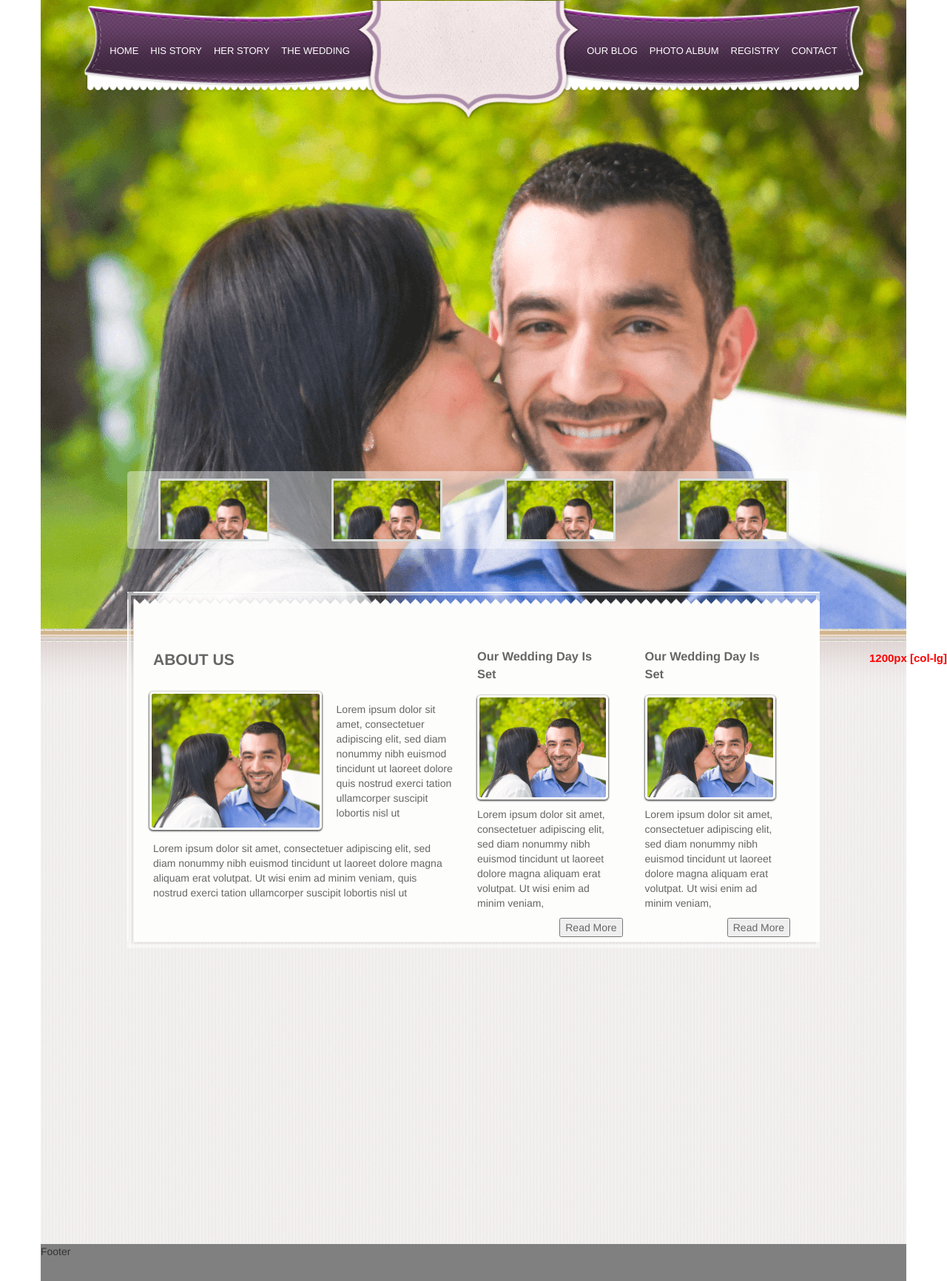
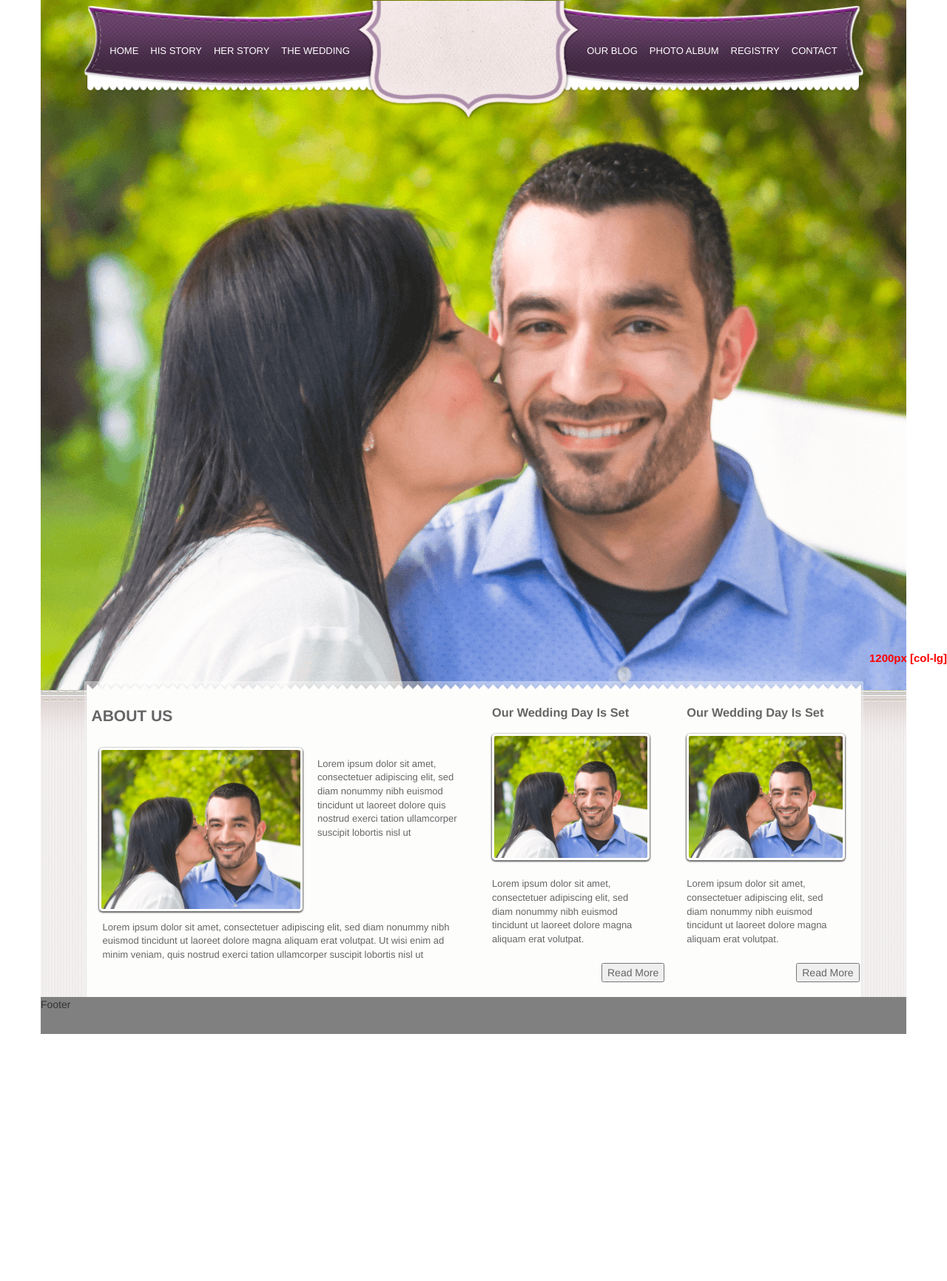
Before and after one commit to navarrorc/wedding-site, a Jekyll site: the page built from index.html, in a window 1280 px wide. Shown: the whole page at 74% size. Built offline with Jekyll 4.4.1, drawn with Linux system fonts in a browser that asks for light colours; after the commit the page ends 1398 px from its top, so only the background shows below that.

Commit message:
Latest changes to css and index.html

```diff
--- a/_includes/header.html
+++ b/_includes/header.html
@@ -5,8 +5,9 @@
 {% endcomment %}
 
 {% assign main_photo = site.photo_gallery | first %}
+{% capture photo_url %}{{ site.github.url }}/photos/{{ main_photo.image_name }}{% endcapture %}
 
-<header class="row" style="background-image:url({{ site.github.url }}/photos/{{ main_photo.image_name }});">
+<header class="row" style="background-image:url({{ photo_url }});">
     <nav class="col-xs-12">
         <ul>
             <li class="links"><a href="#">home</a></li>
@@ -20,4 +21,8 @@
             <li class="links"><a href="#">contact</a></li>
         </ul>
     </nav>
+    <img src="{{ photo_url }}" class="img-responsive" style="visibility: hidden;margin-top: -100px;display: inline-block;" alt="yikes" />
+    {% comment %}
+        see: http://bit.ly/2q7D5HN
+    {% endcomment %}
 </header>
--- a/css/main.css
+++ b/css/main.css
@@ -9,9 +9,8 @@ body {
 }
 
 header {
-    height: 850px;
     background-repeat: no-repeat;
-    background-size: contain;
+    background-size: 100%;
 }
 
 nav {
@@ -27,7 +26,6 @@ nav {
     li.links {
         text-transform: uppercase;
         /*font-size: 1.3rem;*/
-
     }
     .crest img {
         display: none;
@@ -42,10 +40,10 @@ nav {
 
 main {
     background: url("{{ site.github.url }}/images/bottom_background.png");
-    background-color: tan;
-    background-size: cover;
-    background-repeat: none;
-    background-position: bottom;
+    background-color: #CDCBC7;
+    /*background-size: cover;*/
+    background-repeat: repeat-y;
+    /*background-position: bottom;*/
 }
 .asside1, .asside2,  .assideText{
     padding-top: 10px;
@@ -56,8 +54,21 @@ footer {
     background: grey;
 }
 .overlap {
-    background: #fff;
+    /*border: 1px solid red;*/
+    /*border: 1px solid rgba(255,255,255,.5);*/
+    /*background: rgba(255,255,255,0.4) url("{{ site.github.url }}/images/white_backgroundpng.png") no-repeat;*/
+    /*background-size: contain;*/
+    border-radius: 2px;
+    background: rgba(255,255,255,.9);
     color:#666;
+    margin: 0 5%;
+    margin-top: -12px;
+    /*padding: 10px;*/
+    padding-top: 5px;
+    padding-bottom: 20px;
+}
+.overlap p {
+    font-size: 1.3rem;
 }
 .contact{
     height: 400px;
@@ -94,10 +105,17 @@ body .container p {
         font-size: 1.5rem; /* 13px */
         z-index: 9999;
     }
-    .overlap{
-         margin: 0 5%;
-         padding-top: 5px;
-         padding-bottom: 20px;
+    /*.overlap{*/
+    /*     margin: 0 5%;   */
+    /*     padding-top: 5px;*/
+    /*     padding-bottom: 20px;*/
+    /*}*/
+}
+
+@media screen and (min-width: 640px) {
+    body::before {
+        content: "640px [col-xs]";
+        color: red;
     }
 }
 
@@ -106,9 +124,9 @@ body .container p {
         content: "768px [col-sm]";
         color: orange;
     }
-    /*header {*/
-    /*    background-size: cover!important;*/
-    /*}*/
+    header {
+        height: 598px;
+    }
     nav {
         background: url({{ site.github.url }}/images/menu_background.png) no-repeat center;
         background-size: contain;
@@ -129,12 +147,13 @@ body .container p {
         height: 115px;
         margin-top: -11px;
     }
-    .overlap{
-    margin: 0 10%;
-    padding: 20px 0px 10px 20px;
-}
+    /*.overlap{*/
+        /*margin: 0 10%;*/
+        /*padding: 20px 0px 10px 20px;*/
+    /*}*/
     #gallery {
-    margin: -213px 0 0px 0;
+        /*margin: -213px 0 0px 0;*/
+        margin: -133px 0 0px 0;
         /*background: rgba(255, 255, 255, .4);*/
         display: flex;
         justify-content: center;
@@ -167,7 +186,8 @@ body .container p {
         color: black;
     }
     header {
-        background-size: cover!important;
+        height: 850px;
+        background-size: cover;
     }
     nav {
         background-size: 90%;
@@ -182,12 +202,14 @@ body .container p {
         font-size: 1.1rem;
     }
     .overlap{
-        margin: -50px 10% 0 10%;
-        padding: 20px 0px 10px 20px;
-        background:url("{{ site.github.url }}/images/white_backgroundpng.png");
-        background-size: cover;
-        background-repeat: none;
-        border: 5px solid rgba(255,255,255,.5);
+        background: rgba(255,255,255,0.4) url("{{ site.github.url }}/images/white_backgroundpng.png") no-repeat;
+        background-size: 100%;
+        /*margin: -50px 10% 0 10%;*/
+        /*padding: 20px 0px 10px 20px;*/
+        /*background:url("{{ site.github.url }}/images/white_backgroundpng.png");*/
+        /*background-size: cover;*/
+        /*background-repeat: no-repeat;*/
+        /*border: 5px solid rgba(255,255,255,.5);*/
     }
 }
 
@@ -195,6 +217,9 @@ body .container p {
     body::before {
         content: "1200px [col-lg]";
         color: red;
+    }
+    header {
+        height: 933px;
     }
     nav {
         height: 131px;
--- a/index.html
+++ b/index.html
@@ -6,41 +6,34 @@ title: Wedding Site
 {% assign main_photo = site.photo_gallery | first %}
 
 {% capture photo_url %}{{ site.github.url }}/photos/{{ main_photo.image_name }}{% endcapture %}
-
 <main class="row">
-    <section id="gallery" class="col-md-12 row">
-        <div>
-            <div class="thumbnails" style="background-image:url({{ photo_url }})"></div>
-            <div class="thumbnails" style="background-image:url({{ photo_url }})"></div>
-            <div class="thumbnails" style="background-image:url({{ photo_url }})"></div>
-            <div class="thumbnails" style="background-image:url({{ photo_url }})"></div>
+    <!--<section id="gallery" class="col-md-12 row">-->
+    <!--    <div>-->
+    <!--        <div class="thumbnails" style="background-image:url({{ photo_url }})"></div>-->
+    <!--        <div class="thumbnails" style="background-image:url({{ photo_url }})"></div>-->
+    <!--        <div class="thumbnails" style="background-image:url({{ photo_url }})"></div>-->
+    <!--        <div class="thumbnails" style="background-image:url({{ photo_url }})"></div>-->
     <!--<img class="col-md-3" src="{{ photo_url }}" alt="yikes">-->
     <!--<img class="col-md-3" src="{{ photo_url }}" alt="yikes">-->
     <!--<img class="col-md-3" src="{{ photo_url }}" alt="yikes">-->
     <!--<img class="col-md-3" src="{{ photo_url }}" alt="yikes">-->
-        </div>
-    </section>
+    <!--    </div>-->
+    <!--</section>-->
     <div class="overlap row">
-        <section class="col-md-6 row about">
-                    <h2 class="col-md-12">ABOUT US</h2>
+        <section class="col-md-6 about">
+            <h2>ABOUT US</h2>
+
             <div class="col-md-7 img">
                 <img class="img img-responsive" src="{{ site.github.url }}/photos/{{ main_photo.image_name }}" alt="yikes">
             </div>
             <div class="col-md-5">
                 <p>
-                Lorem ipsum dolor sit amet, consectetuer adipiscing elit,
-                sed diam nonummy nibh euismod tincidunt ut laoreet dolore
-                quis nostrud exerci tation ullamcorper suscipit lobortis nisl
-                ut
+                    Lorem ipsum dolor sit amet, consectetuer adipiscing elit, sed diam nonummy nibh euismod tincidunt ut laoreet dolore quis nostrud exerci tation ullamcorper suscipit lobortis nisl ut
                 </p>
             </div>
             <div class="col-md-12">
                 <p>
-                Lorem ipsum dolor sit amet, consectetuer adipiscing elit,
-                sed diam nonummy nibh euismod tincidunt ut laoreet dolore
-                magna aliquam erat volutpat. Ut wisi enim ad minim veniam,
-                quis nostrud exerci tation ullamcorper suscipit lobortis nisl
-                ut
+                    Lorem ipsum dolor sit amet, consectetuer adipiscing elit, sed diam nonummy nibh euismod tincidunt ut laoreet dolore magna aliquam erat volutpat. Ut wisi enim ad minim veniam, quis nostrud exerci tation ullamcorper suscipit lobortis nisl ut
                 </p>
             </div>
         </section>
@@ -51,9 +44,7 @@ title: Wedding Site
                 <img class="img img-responsive" src="{{ site.github.url }}/photos/{{ main_photo.image_name }}" alt="yikes">
             </div>
             <div class="col-md-12 assideText">
-                Lorem ipsum dolor sit amet, consectetuer adipiscing elit,
-                sed diam nonummy nibh euismod tincidunt ut laoreet dolore
-                magna aliquam erat volutpat. Ut wisi enim ad minim veniam,
+                <p>Lorem ipsum dolor sit amet, consectetuer adipiscing elit, sed diam nonummy nibh euismod tincidunt ut laoreet dolore magna aliquam erat volutpat. </p>
             </div>
             <div class="row">
                 <div class="dummy col-md-6 col-sm-6">
@@ -71,9 +62,9 @@ title: Wedding Site
                 <img class="img img-responsive" src="{{ site.github.url }}/photos/{{ main_photo.image_name }}" alt="yikes">
             </div>
             <div class="col-md-12 assideText">
-                Lorem ipsum dolor sit amet, consectetuer adipiscing elit,
-                sed diam nonummy nibh euismod tincidunt ut laoreet dolore
-                magna aliquam erat volutpat. Ut wisi enim ad minim veniam,
+                <p>
+                    Lorem ipsum dolor sit amet, consectetuer adipiscing elit, sed diam nonummy nibh euismod tincidunt ut laoreet dolore magna aliquam erat volutpat.
+                </p>
             </div>
             <div class="row">
                 <div class="col-md-6 col-sm-6 dummy">
@@ -85,7 +76,7 @@ title: Wedding Site
             </div>
         </section>
     </div>
-    <section class="contact">
+    <!--<section class="contact">-->
 
-    </section>
+    <!--</section>-->
 </main>
```
Lines whose indentation alone changed are shown as unchanged.
